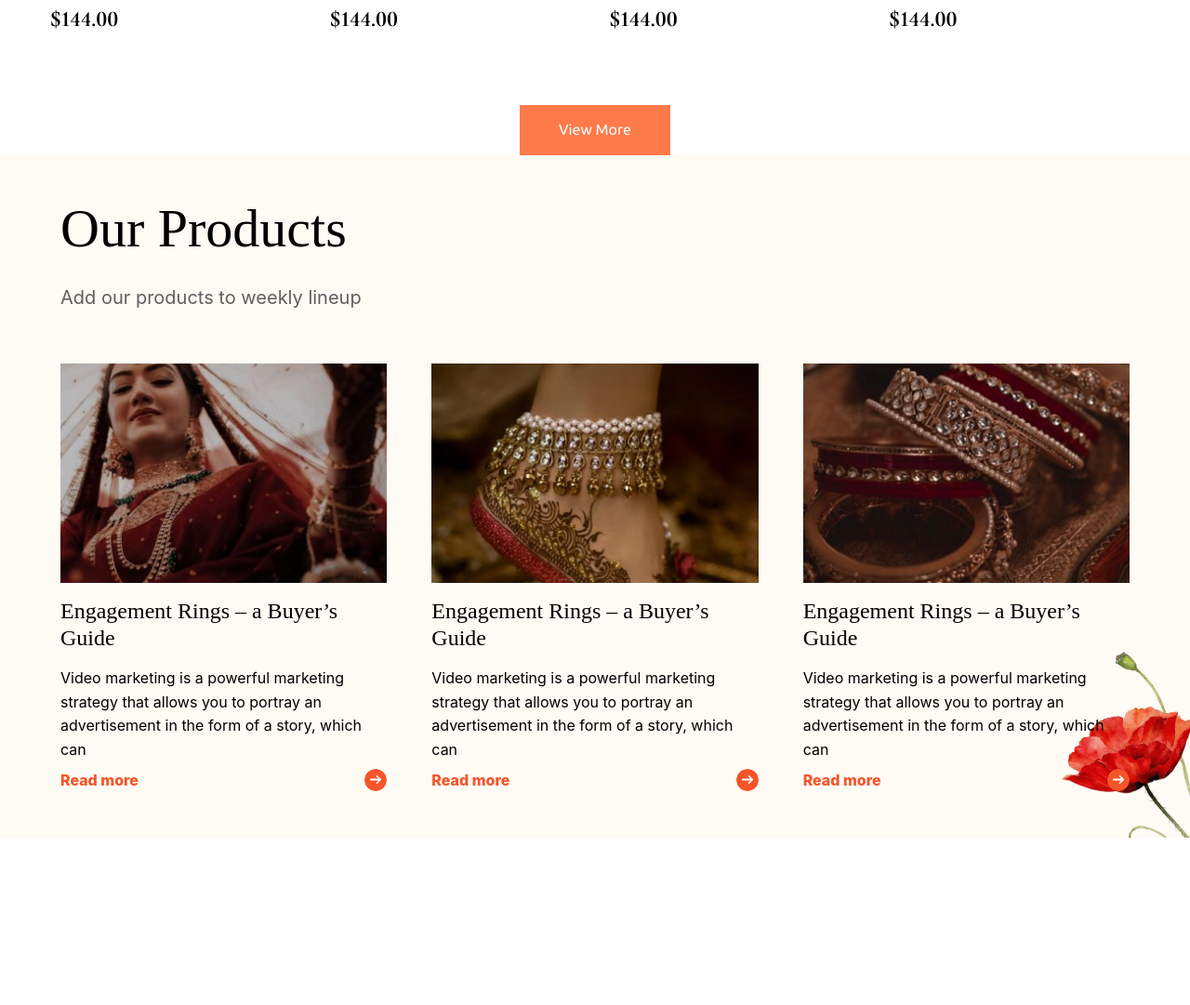
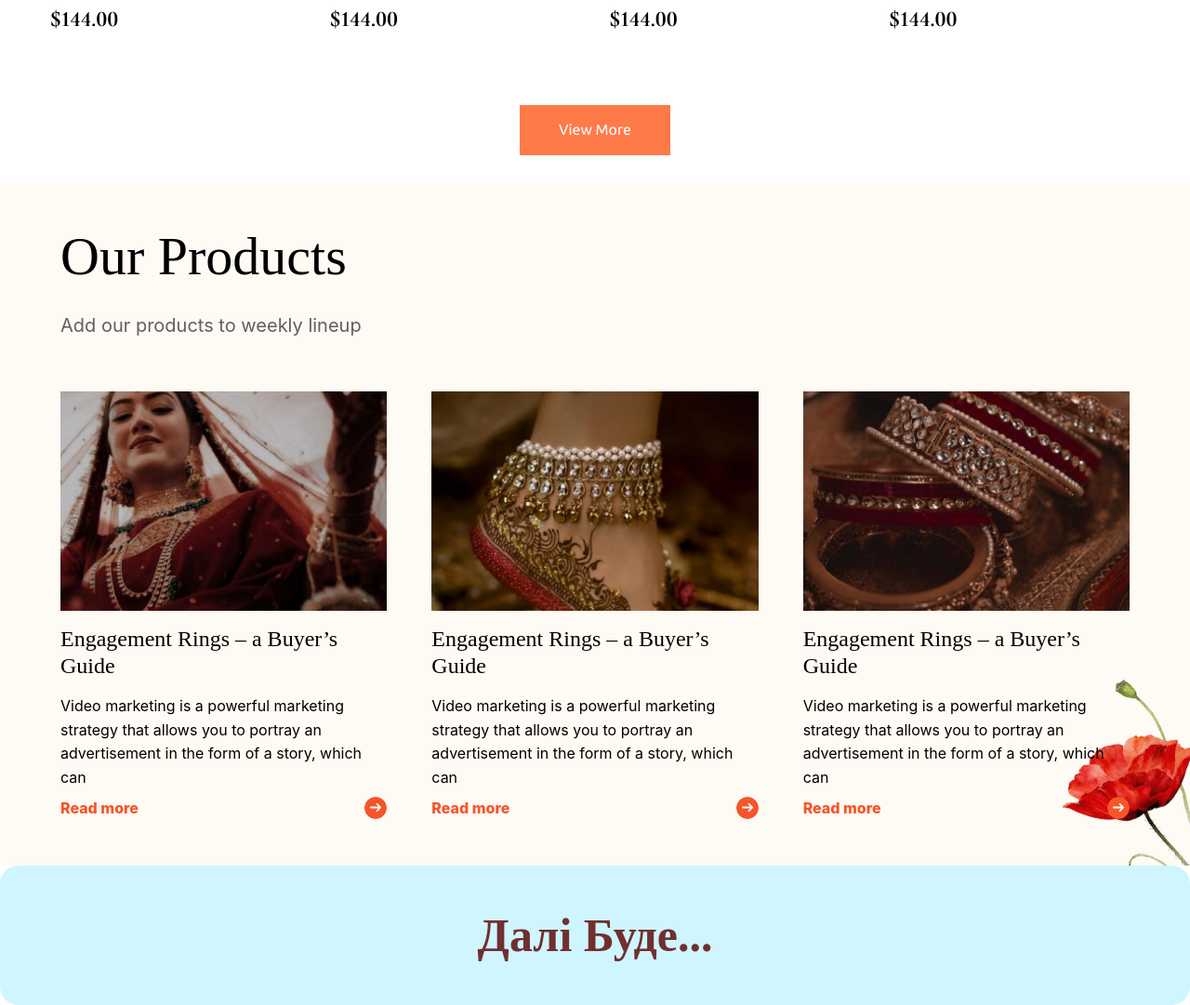
Before and after one commit to Misha-Bober/Lessons, a PHP site: page / in a window 1280 px wide. Shown: the part 1350-2431 px from the top of the page at 93% size. Before the commit the page ends 2251 px from the top, so only its background shows below. Run offline with PHP 8.4, Linux system fonts and the light colour scheme; some web fonts are replaced.

Commit message:
Add files via upload

```diff
--- a/lesson_17/css/style.css
+++ b/lesson_17/css/style.css
@@ -172,6 +172,9 @@ body {
 	}
 }
 /* ///////////////////////////Most-popular-products\\\\\\\\\\\\\\\\\\\\\\\\\\\\\\\\\\\\\\\\\\\\\\\\\\\\\ */
+.most-popular-product {
+	margin-bottom: 30px;
+}
 .ours-popular-product__header,
 .most-popular-product__header {
 	display: flex;
@@ -443,3 +446,15 @@ body {
 		background: #fefaf4 url() 0 0 / auto no-repeat;
 	}
 }
+footer {
+    width: 100%;
+    padding: 50px 0 50px 0;
+    font-family: "Poppins";
+    font-size: 50px;
+    text-align: center;
+    font-weight: 600;
+    background-color: #cff5ff;
+    color: #712f2f;
+    border-radius: 20px;
+    margin: 0 auto;
+}
--- a/lesson_17/index.html
+++ b/lesson_17/index.html
@@ -155,8 +155,8 @@
                     </div>
                 </div>
             </div>
-
         </main>
+        <footer>Далі Буде...</footer>
     </div>
 </body>
 </html>
```
